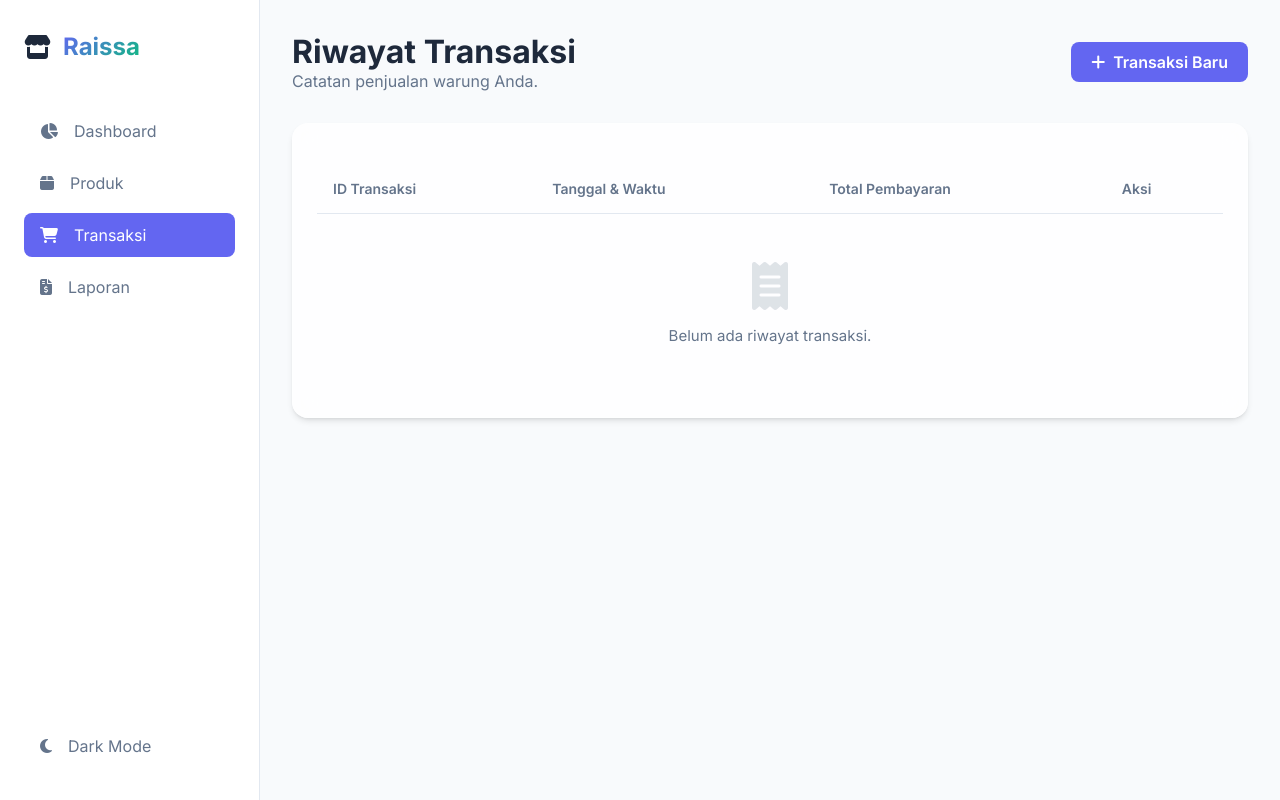
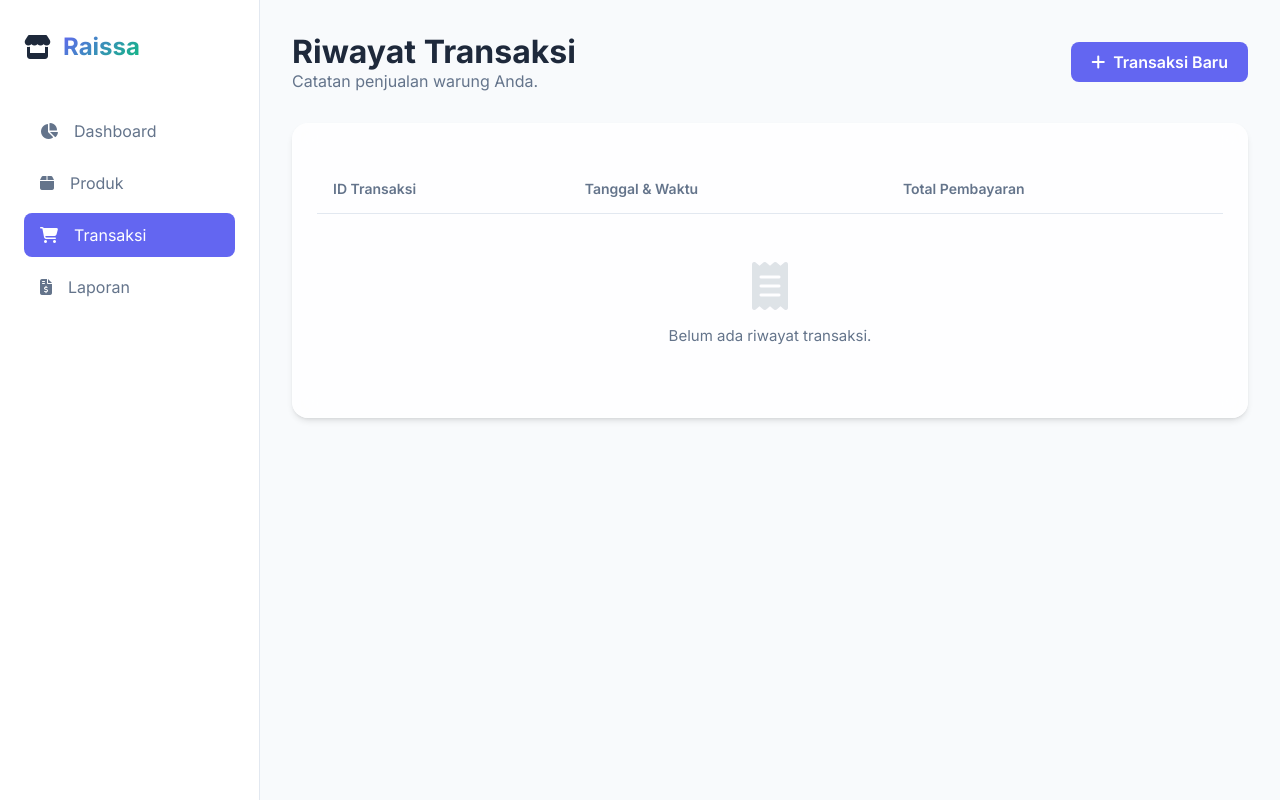
Before and after one commit to wibisanabama/warung-sembako, a PHP site: page /transactions.php in a window 1280 px wide. Run offline with PHP 8.4, Linux system fonts and the light colour scheme; data that the repository does not hold is empty.

Commit message:
feat: implement global UI styling, sidebar navigation, and update card layout across views

```diff
--- a/assets/css/style.css
+++ b/assets/css/style.css
@@ -16,20 +16,11 @@
     --glass-border: rgba(255, 255, 255, 0.2);
     --shadow: 0 4px 6px -1px rgb(0 0 0 / 0.1), 0 2px 4px -2px rgb(0 0 0 / 0.1);
     --shadow-lg: 0 10px 15px -3px rgb(0 0 0 / 0.1), 0 4px 6px -4px rgb(0 0 0 / 0.1);
+    --btn-secondary: #e2e8f0;
+    --btn-secondary-text: #475569;
 }
 
-[data-theme="dark"] {
-    --background: #0f172a;
-    --card-bg: rgba(30, 41, 59, 0.8);
-    --text-main: #f8fafc;
-    --text-muted: #94a3b8;
-    --border-color: #334155;
-    --glass-border: rgba(255, 255, 255, 0.1);
-    --sidebar-bg: #1e293b;
-    --sidebar-text: #94a3b8;
-    --sidebar-active: #ffffff;
-    --sidebar-logo: #ffffff;
-}
+
 
 * {
     margin: 0;
@@ -222,6 +213,12 @@ tr:last-child td {
     align-items: center;
     gap: 0.5rem;
     text-decoration: none;
+    background-color: var(--btn-secondary);
+    color: var(--btn-secondary-text);
+}
+
+.btn:hover {
+    filter: brightness(0.9);
 }
 
 .btn-primary {
--- a/includes/footer.php
+++ b/includes/footer.php
@@ -1,35 +1,3 @@
-    <script>
-        // Simple Theme Toggle
-        const themeToggle = document.getElementById('theme-toggle');
-        const body = document.body;
-        const icon = themeToggle.querySelector('i');
 
-        // Check for saved theme
-        const savedTheme = localStorage.getItem('theme');
-        if (savedTheme) {
-            body.setAttribute('data-theme', savedTheme);
-            updateIcon(savedTheme);
-        }
-
-        themeToggle.addEventListener('click', (e) => {
-            e.preventDefault();
-            const currentTheme = body.getAttribute('data-theme');
-            const newTheme = currentTheme === 'dark' ? 'light' : 'dark';
-
-            body.setAttribute('data-theme', newTheme);
-            localStorage.setItem('theme', newTheme);
-            updateIcon(newTheme);
-        });
-
-        function updateIcon(theme) {
-            if (theme === 'dark') {
-                icon.className = 'fas fa-sun';
-                themeToggle.lastChild.textContent = ' Light Mode';
-            } else {
-                icon.className = 'fas fa-moon';
-                themeToggle.lastChild.textContent = ' Dark Mode';
-            }
-        }
-    </script>
 </body>
 </html>
--- a/includes/sidebar.php
+++ b/includes/sidebar.php
@@ -31,10 +31,5 @@
         </div>
     </nav>
 
-    <div class="sidebar-footer">
-        <a href="#" id="theme-toggle" class="nav-link">
-            <i class="fas fa-moon"></i>
-            Dark Mode
-        </a>
-    </div>
+
 </aside>
--- a/product-add.php
+++ b/product-add.php
@@ -47,7 +47,7 @@ if ($_SERVER['REQUEST_METHOD'] == 'POST') {
         </div>
     <?php endif; ?>
 
-    <div class="card fade-in" style="max-width: 800px; animation-delay: 0.1s">
+    <div class="card fade-in" style="animation-delay: 0.1s">
         <form action="" method="POST">
             <div style="display: grid; grid-template-columns: 1fr 1fr; gap: 1.5rem;">
                 <div class="form-group" style="grid-column: span 2;">
--- a/product-edit.php
+++ b/product-edit.php
@@ -56,7 +56,7 @@ if ($_SERVER['REQUEST_METHOD'] == 'POST') {
         </div>
     <?php endif; ?>
 
-    <div class="card fade-in" style="max-width: 800px; animation-delay: 0.1s">
+    <div class="card fade-in" style="animation-delay: 0.1s">
         <form action="" method="POST">
             <div style="display: grid; grid-template-columns: 1fr 1fr; gap: 1.5rem;">
                 <div class="form-group" style="grid-column: span 2;">
--- a/transaction-new.php
+++ b/transaction-new.php
@@ -70,7 +70,7 @@ if ($_SERVER['REQUEST_METHOD'] == 'POST') {
         </div>
     <?php endif; ?>
 
-    <div class="card fade-in" style="max-width: 600px; animation-delay: 0.1s">
+    <div class="card fade-in" style="animation-delay: 0.1s">
         <form action="" method="POST">
             <div class="form-group">
                 <label class="form-label">Pilih Produk</label>
--- a/transactions.php
+++ b/transactions.php
@@ -28,7 +28,6 @@ $result = $conn->query($query);
                         <th>ID Transaksi</th>
                         <th>Tanggal & Waktu</th>
                         <th>Total Pembayaran</th>
-                        <th>Aksi</th>
                     </tr>
                 </thead>
                 <tbody>
@@ -38,15 +37,11 @@ $result = $conn->query($query);
                                 <td>#TRX-<?= str_pad($row['id'], 5, '0', STR_PAD_LEFT) ?></td>
                                 <td><?= date('d M Y, H:i', strtotime($row['transaction_date'])) ?></td>
                                 <td style="font-weight: 600;">Rp <?= number_format($row['total_amount'], 0, ',', '.') ?></td>
-                                <td>
-                                    <button class="btn" style="padding: 0.4rem; color: var(--primary)"><i class="fas fa-eye"></i> Detail</button>
-                                    <button class="btn" style="padding: 0.4rem; color: var(--accent)"><i class="fas fa-print"></i> Cetak</button>
-                                </td>
                             </tr>
                         <?php endwhile; ?>
                     <?php else: ?>
                         <tr>
-                            <td colspan="4" style="text-align: center; color: var(--text-muted); padding: 3rem;">
+                            <td colspan="3" style="text-align: center; color: var(--text-muted); padding: 3rem;">
                                 <i class="fas fa-receipt" style="font-size: 3rem; opacity: 0.2; display: block; margin-bottom: 1rem;"></i>
                                 Belum ada riwayat transaksi.
                             </td>
```
Also changed, not shown: index.php (+2 -8 lines).
